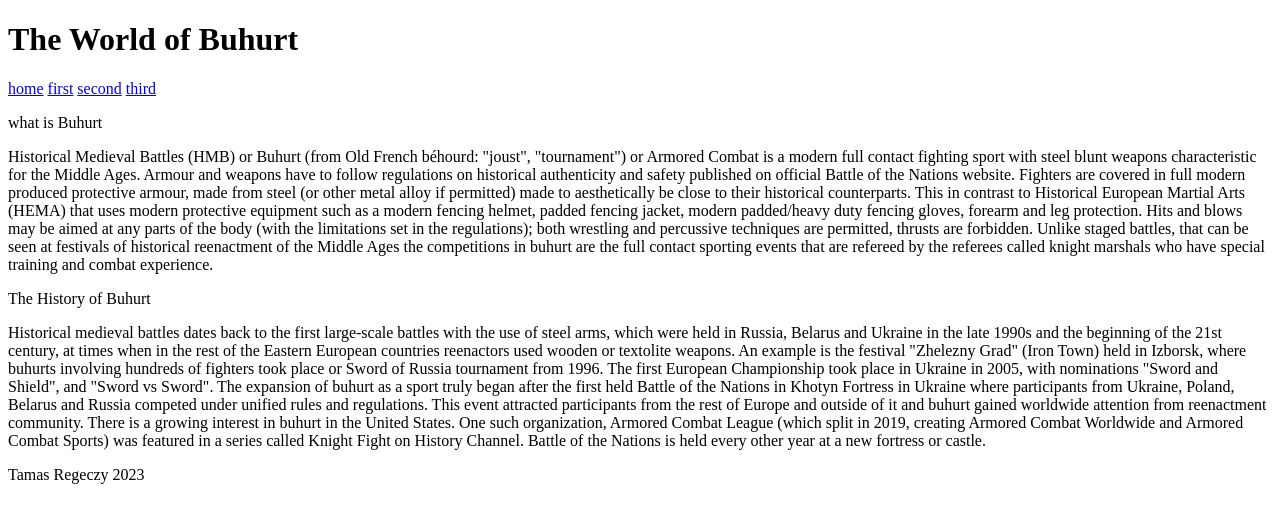
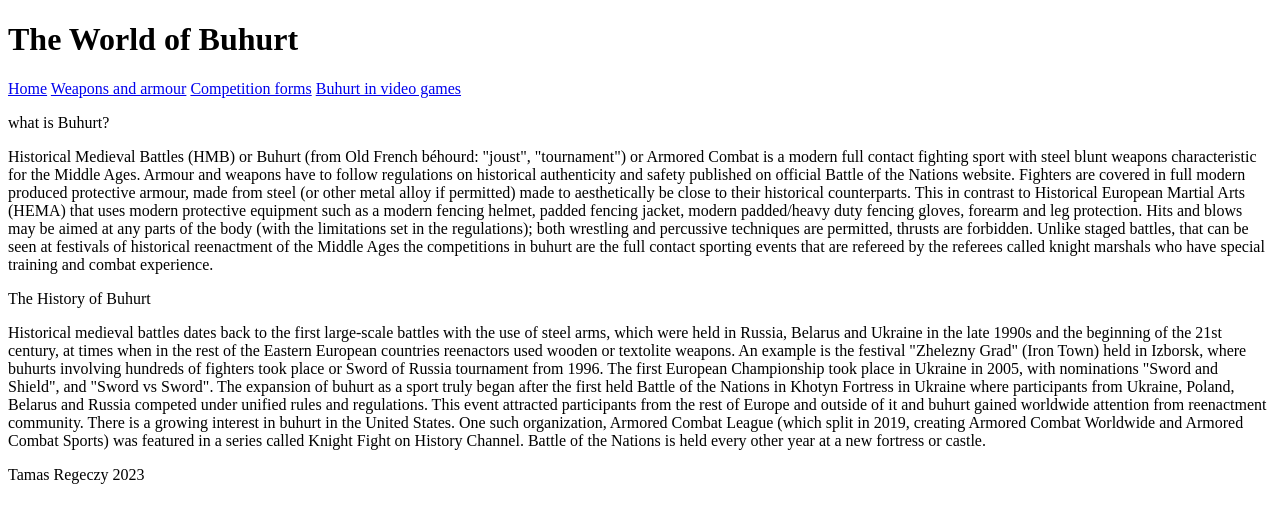
Before and after one commit to Tomireg/WDA, a plain HTML site: page index.html in a window 1280 px wide. Drawn offline with Linux system fonts and the light colour scheme.

Commit message:
homepage link

```diff
--- a/index.html
+++ b/index.html
@@ -10,14 +10,14 @@
         <header>
             <h1>The World of Buhurt</h1>
             <nav>
-                <a href="home">home</a>
-                <a href="first">first</a>
-                <a href="second">second</a>
-                <a href="third">third</a>
+                <a href="https://tomireg.github.io/WDA/index.html">Home</a>
+                <a href="first">Weapons and armour</a>
+                <a href="second">Competition forms</a>
+                <a href="third">Buhurt in video games</a>
             </nav>
         </header>
         <main>
-            <p>what is Buhurt</p>
+            <p>what is Buhurt?</p>
             <p>Historical Medieval Battles (HMB) or Buhurt (from Old French béhourd: "joust", "tournament") or Armored Combat is a modern full contact fighting sport with steel blunt weapons characteristic for the Middle Ages. Armour and weapons have to follow regulations on historical authenticity and safety published on official Battle of the Nations website.
                 Fighters are covered in full modern produced protective armour, made from steel (or other metal alloy if permitted) made to aesthetically be close to their historical counterparts. This in contrast to Historical European Martial Arts (HEMA) that uses modern protective equipment such as a modern fencing helmet, padded fencing jacket, modern padded/heavy duty fencing gloves, forearm and leg protection.
                 Hits and blows may be aimed at any parts of the body (with the limitations set in the regulations); both wrestling and percussive techniques are permitted, thrusts are forbidden.
```
Also changed, not shown: favicon.ico (deleted), images/favicon.ico (deleted).
